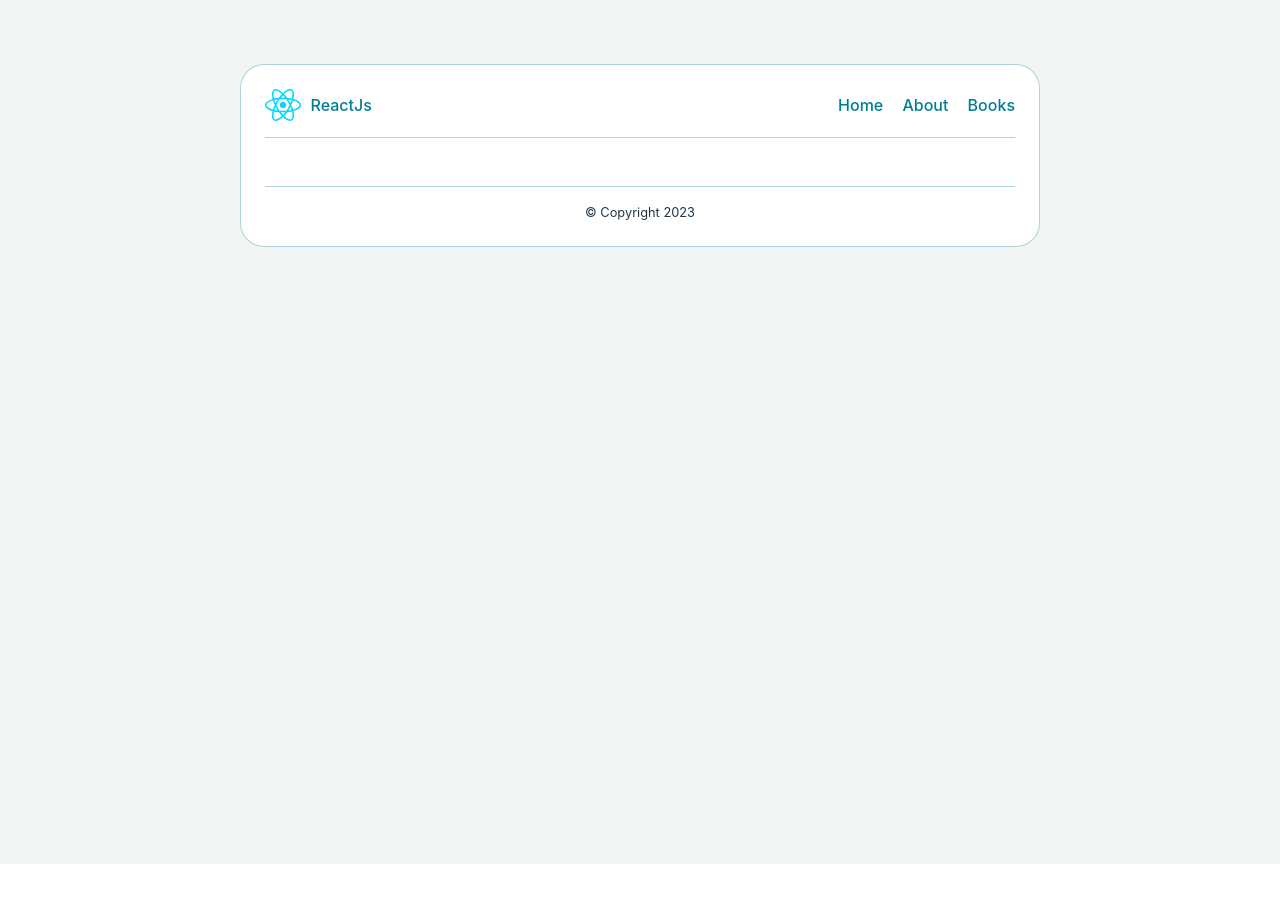
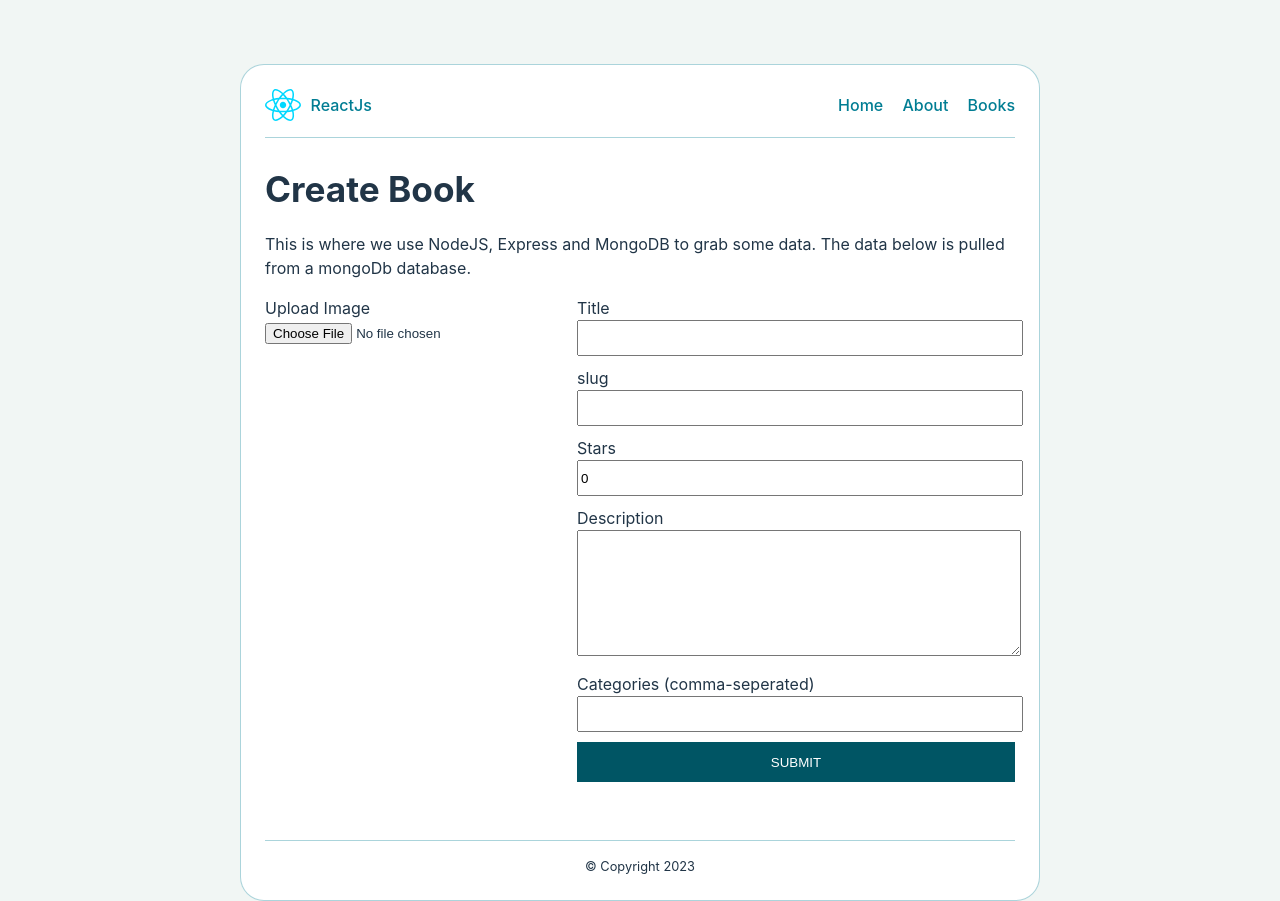
Before and after one commit to numbskullx26/bookstore-crud-api, a React (Vite) app in the folder client/: page /createBook in a window 1280 px wide. Before the commit the page ends 864 px from the top, so only its background shows below. Built offline with nearby package versions, Linux system fonts and the light colour scheme.

Commit message:
add : new book functionality 1

```diff
--- a/client/src/App.jsx
+++ b/client/src/App.jsx
@@ -5,6 +5,7 @@ import Header from "./components/Header";
 import Footer from "./components/Footer";
 import Book from "./routes/Book/book";
 import SingleBook from "./routes/Book/singleBook";
+import CreateBook from "./routes/Book/createBook";
 
 function App() {
   return (
@@ -15,6 +16,7 @@ function App() {
         <Route path="/about" element={<About />} />
         <Route path="/books" element={<Book />} />
         <Route path="/books/:slug" element={<SingleBook />} />
+        <Route path="/createBook" element={<CreateBook />} />
       </Routes>
       <Footer />
     </BrowserRouter>
--- a/client/src/components/Header.jsx
+++ b/client/src/components/Header.jsx
@@ -12,7 +12,7 @@ export default function Header() {
       <nav>
         <NavLink to="/">Home</NavLink>
         <NavLink to="/about">About</NavLink>
-        <NavLink to="/book">Books</NavLink>
+        <NavLink to="/books">Books</NavLink>
       </nav>
     </header>
   );
--- a/client/src/routes/Book/book.jsx
+++ b/client/src/routes/Book/book.jsx
@@ -42,6 +42,7 @@ function Book() {
         This is where we use NodeJs, MongoDB and Express to grab some data. The
         data below is pulled from a MongoDB database itself.
       </p>
+      <Link to="/createBook">+ Add new book</Link>
       <h1>Fetch Example</h1>
       {/* <pre>{JSON.stringify(data, null, 2)}</pre> */}
 
--- /dev/null
+++ b/client/src/routes/Book/createBook.jsx
@@ -0,0 +1,112 @@
+import React from "react";
+import { useState } from "react";
+// import NoImageSelected from "../../assets/no-image-selected.jpg";
+
+function createBook() {
+  const [title, setTitle] = useState("");
+  const [slug, setSlug] = useState("");
+  const [stars, setStars] = useState(0);
+  const [description, setDescription] = useState("");
+  const [categories, setCategories] = useState([]);
+  const [thumbnail, setThumbnail] = useState(null);
+  const [submitted, setSubmitted] = useState("");
+
+  const handleSubmit = async (e) => {
+    e.preventDefault();
+    console.table([title, slug]);
+    try {
+      const response = await fetch("http://localhost:8000/api/books", {
+        method: "POST",
+        headers: { "Content-Type": "application/json" },
+        body: JSON.stringify({
+          title: title,
+          slug: slug,
+          stars: stars,
+          description: description,
+          category: categories,
+        }),
+      });
+
+      if (response.ok) {
+        setTitle("");
+        setSlug("");
+        setSubmitted(true);
+      } else {
+        console.log(error);
+      }
+    } catch (error) {
+      console.log(error);
+    }
+  };
+  const handleCategoryChange = (e) => {
+    setCategories(e.target.value.split(",").map((category) => category.trim()));
+  };
+
+  return (
+    <div>
+      <h1>Create Book</h1>
+      <p>
+        This is where we use NodeJS, Express and MongoDB to grab some data. The
+        data below is pulled from a mongoDb database.
+      </p>
+      {submitted ? (
+        <p>Data submitted successfully!</p>
+      ) : (
+        <form className="bookdetails" onSubmit={handleSubmit}>
+          <div className="col-1">
+            <label>Upload Image</label>
+            {/* <img src={NoImageSelected} alt="previewImage" /> */}
+            <input type="file" accept="image/gif image/jpeg image/png" />
+          </div>
+          <div className="col-2">
+            <div>
+              <label>Title</label>
+              <input
+                type="text"
+                value={title}
+                onChange={(e) => setTitle(e.target.value)}
+              />
+            </div>
+            <div>
+              <label>slug</label>
+              <input
+                type="text"
+                value={slug}
+                onChange={(e) => setSlug(e.target.value)}
+              />
+            </div>
+            <div>
+              <label htmlFor="">Stars</label>
+              <input
+                type="text"
+                value={stars}
+                onChange={(e) => setStars(e.target.value)}
+              />
+            </div>
+            <div>
+              <label>Description</label>
+              <textarea
+                rows="4"
+                cols="50"
+                value={description}
+                onChange={(e) => setDescription(e.target.value)}
+              />
+            </div>
+            <div>
+              <label>Categories (comma-seperated)</label>
+              <input
+                type="text"
+                value={categories}
+                onChange={handleCategoryChange}
+              />
+            </div>
+            <input type="submit" />
+          </div>
+        </form>
+      )}
+    </div>
+  );
+  s;
+}
+
+export default createBook;
--- a/client/src/routes/Book/singleBook.jsx
+++ b/client/src/routes/Book/singleBook.jsx
@@ -34,6 +34,16 @@ function singleBook() {
   //   return <div>Rating: {stars}</div>
   // }
 
+  function StarRating({ numberOfStars }) {
+    const stars = [];
+
+    for (let i = 0; i < numberOfStars; i++) {
+      stars.push(<span key={i}>⭐</span>);
+    }
+
+    return <div>Rating : {stars}</div>;
+  }
+
   return (
     <div>
       <Link to={"/books"}>🔙 Books</Link>
@@ -44,13 +54,14 @@ function singleBook() {
             src={`http://localhost:8000/uploads/${data?.thumbnail}`}
             alt={data?.title}
           />
-          <Link to={`/editbook/${data.slug}`}>Edit</Link>
+          <Link to={`/editbook/${data?.slug}`}>Edit</Link>
         </div>
 
         <div className="col-2">
           <h1>{data?.title}</h1>
           <p>{data?.description}</p>
-          {/* <StarRating numberOfStars={data?.stars} /> */}
+          <p>Stars</p>
+          <StarRating numberOfStars={data?.stars} />
 
           <p>Category</p>
           <ul>
```
Also changed, not shown: 1 other file (tests, documents, lock files or other folders).
